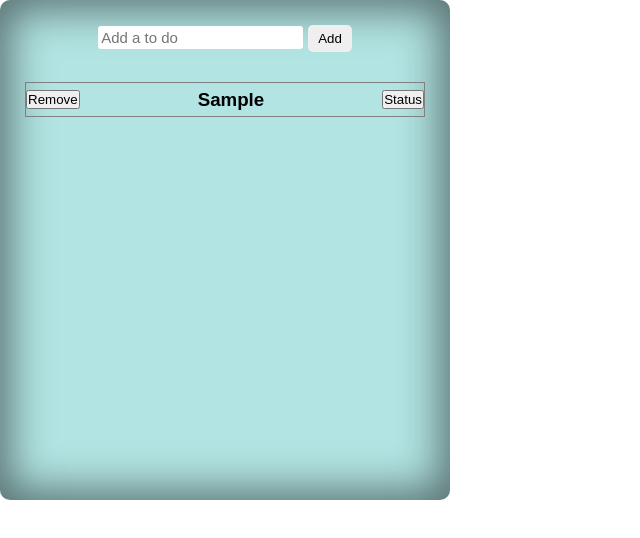
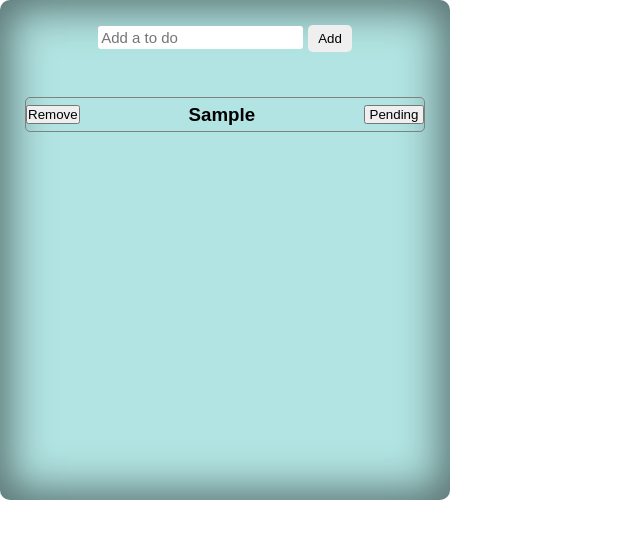
Before and after one commit to FriederikeM/To-Do-App, a React (Create React App) app: page / in a window 1280 px wide. Both pictures are taken after typing "Sample" into the empty fields and a click on the button "Add". Shown: the top 538 px of the page, without its empty margins (0-640 px from the left). Built offline with nearby package versions, Linux system fonts and the light colour scheme.

Commit message:
Add status toggle functionality

```diff
--- a/src/App.js
+++ b/src/App.js
@@ -11,13 +11,25 @@ function App() {
     setToDos(newTodos);
   }
 
+  function handleToggleStatus(name) {
+    const newToDos = toDos.map((toDo) => {
+      if (toDo.name === name) {
+        return { ...toDo, isDone: !toDo.isDone };
+      } else {
+        return toDo;
+      }
+    });
+
+    setToDos(newToDos);
+  }
+
   return (
     <div className="App">
       <header className="header">
         <AddToDo onAddToDo={handleAddToDos} />
       </header>
       <main className="main">
-        <ToDoList toDos={toDos} />
+        <ToDoList toDos={toDos} onToggleStatus={handleToggleStatus} />
       </main>
     </div>
   );
--- a/src/components/ToDo.css
+++ b/src/components/ToDo.css
@@ -4,7 +4,21 @@
   justify-content: space-between;
   align-items: center;
   border: 1px solid grey;
+  border-radius: 5px;
   width: 400px;
   height: 35px;
   list-style: none;
+  margin-top: 15px;
 }
+
+.toDo--done {
+  background-color: green;
+}
+
+.toDo--pending {
+  background-color: orange;
+}
+
+.status-button {
+  min-width: 60px;
+}
--- a/src/components/ToDo.js
+++ b/src/components/ToDo.js
@@ -1,13 +1,17 @@
 import "./ToDo.css";
 
-export default function ToDo({ name }) {
+export default function ToDo({ name, onToggleStatus, isDone }) {
+  function handleToggleClick() {
+    onToggleStatus(name);
+  }
+
   return (
-    <section className="to-do-component">
-      <li className="to-do-list-item">
-        <button className="remove-button">Remove</button>
-        <h3>{name}</h3>
-        <button className="status-button">Status</button>
-      </li>
-    </section>
+    <li className="to-do-list-item">
+      <button className="remove-button">Remove</button>
+      <h3>{name}</h3>
+      <button className="status-button" onClick={handleToggleClick}>
+        {isDone ? "Done" : "Pending"}
+      </button>
+    </li>
   );
 }
--- a/src/components/ToDoList.js
+++ b/src/components/ToDoList.js
@@ -1,9 +1,16 @@
 import ToDo from "./ToDo.js";
 
-export default function ToDoList({ toDos }) {
+export default function ToDoList({ toDos, onToggleStatus }) {
   function renderToDos() {
     return toDos.map((toDo, index) => {
-      return <ToDo key={toDo.name} name={toDo.name} />;
+      return (
+        <ToDo
+          key={toDo.name}
+          name={toDo.name}
+          onToggleStatus={onToggleStatus}
+          isDone={toDo.isDone}
+        />
+      );
     });
   }
 
```
